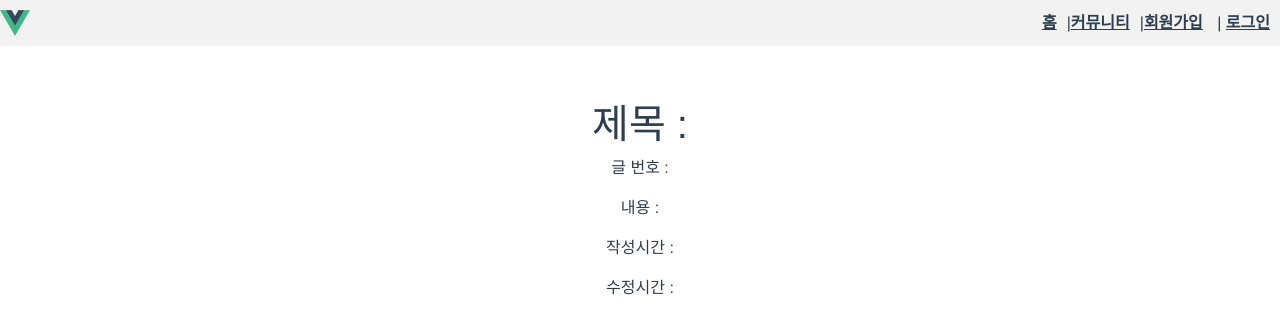
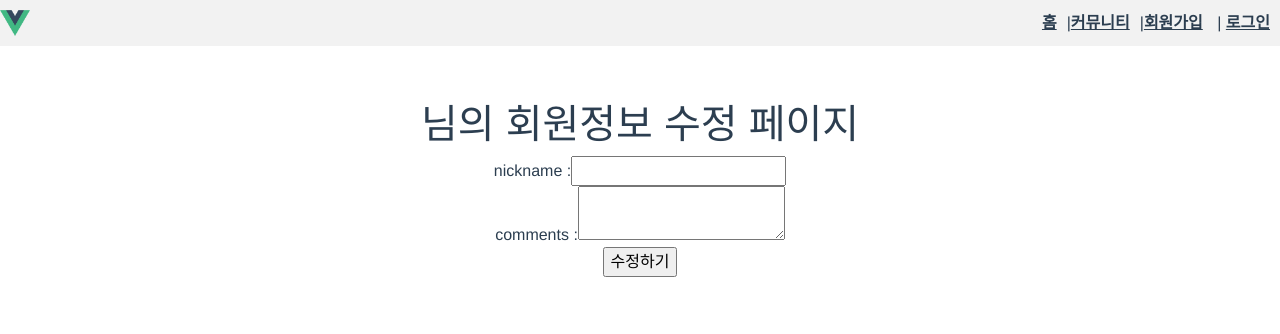
Before and after one commit to jwoohaha/final-pjt-front, a Vue app: page /updateuser in a window 1280 px wide. Shown: the top 334 px of the page. Built offline with nearby package versions, Linux system fonts and the light colour scheme; no server answers.

Commit message:
feat/profilepage

```diff
--- a/src/router/index.js
+++ b/src/router/index.js
@@ -11,6 +11,7 @@ import HomeView from '@/views/HomeView'
 import MovieDetailView from '@/views/MovieDetailView'
 import UserDataInput from '@/views/UserDataInput'
 import UserProfileView from '@/views/UserProfileView'
+import UpdateUserView from '@/views/UpdateUserView'
 
 
 Vue.use(VueRouter)
@@ -77,6 +78,12 @@ const routes = [
   },
 
   {
+    path: '/updateuser',
+    name: 'UpdateUserView',
+    component: UpdateUserView
+  },
+
+  {
     path: '/:id',
     name: 'DetailView',
     component: DetailView,
--- a/src/store/index.js
+++ b/src/store/index.js
@@ -105,14 +105,14 @@ export default new Vuex.Store({
       const username = payload.username
       const password1 = payload.password1
       const password2 = payload.password2
-      const nickname = payload.nickname
-      const profile = payload.profile
-      console.log('여기는 store', nickname, profile)
+      // const nickname = payload.nickname
+      // const profile = payload.profile
+      console.log('여기는 store', username)
       axios({
         method: 'post',
         url: `${API_URL}/accounts/signup/`,
         data: {
-          username, password1, password2, nickname, profile
+          username, password1, password2,
         }
       })
         .then((res) => {
@@ -144,6 +144,28 @@ export default new Vuex.Store({
         // 가능하면 password 지워주기
       })
     },
+    updateUser(context, payload) {
+      const username = context.state.username
+      const nickname = payload.nickname
+      const profile = payload.profile
+      console.log('여기는 store', username, nickname)
+      axios({
+        method: 'put',
+        url: `${API_URL}/accounts/test/update/`,
+        data: {
+          username, nickname, profile
+        },
+        headers: {
+          Authorization: `Token ${ context.state.token }`
+        }
+      })
+        .then(() => {
+        router.push({name : 'UserProfileView'})
+        })
+      .catch(() => {
+        router.push({name : 'UserProfileView'})
+      })
+    },
   },
   modules: {
   }
--- a/src/views/SignUpView.vue
+++ b/src/views/SignUpView.vue
@@ -11,11 +11,11 @@
       <label for="password2"> password confirmation : </label>
       <input type="password" id="password2" v-model="password2"><br>
 
-      <label for="nickname">nickname : </label>
+      <!-- <label for="nickname">nickname : </label>
       <input type="text" id="nickname" v-model="nickname"><br>
 
       <label for="profile">comments : </label>
-      <textarea id="profile" v-model="profile"></textarea><br>
+      <textarea id="profile" v-model="profile"></textarea><br> -->
 
       <!-- <label for="profile_img">profile picture: </label>
       <input type="file" id="profile_img" @change="handleFileUpload"><br> -->
@@ -33,8 +33,8 @@ export default {
       username: null,
       password1: null,
       password2: null,
-      nickname: null,
-      profile: null,
+      // nickname: null,
+      // profile: null,
       // profile_img: null
     }
   },
@@ -44,12 +44,12 @@ export default {
       const username = this.username
       const password1 = this.password1
       const password2 = this.password2
-      const nickname = this.nickname
-      const profile = this.profile
-      console.log('여기는 가입페이지', nickname)
+      // const nickname = this.nickname
+      // const profile = this.profile
+      // console.log('여기는 가입페이지', nickname)
 
       const payload = {
-        username, password1, password2,nickname, profile
+        username, password1, password2
       }
 
       this.$store.dispatch('signUp', payload)
--- /dev/null
+++ b/src/views/UpdateUserView.vue
@@ -0,0 +1,44 @@
+<template>
+  <div>
+    <h1>{{ this.$store.state.username }}님의 회원정보 수정 페이지</h1>
+    <form @submit.prevent="updateUser">
+
+      <label for="nickname">nickname : </label>
+      <input type="text" id="nickname" v-model="nickname"><br>
+
+      <label for="profile">comments : </label>
+      <textarea id="profile" v-model="profile"></textarea><br>
+
+      <!-- <label for="profile_img">profile picture: </label>
+      <input type="file" id="profile_img" @change="handleFileUpload"><br> -->
+
+      <input type="submit" value="수정하기">
+    </form>
+  </div>
+</template>
+
+<script>
+export default {
+  name: 'UpdateUserView',
+  data() {
+    return {
+      nickname: null,
+      profile: null,
+      // profile_img: null
+    }
+  },
+  methods: {
+    updateUser() {
+      const nickname = this.nickname
+      const profile = this.profile
+
+      const payload = {
+       nickname, profile
+      }
+
+      this.$store.dispatch('updateUser', payload)
+
+    }
+  }
+}
+</script>
--- a/src/views/UserProfileView.vue
+++ b/src/views/UserProfileView.vue
@@ -1,20 +1,52 @@
 <template>
   <div>
     <p>사용자의 아이디: {{ username }} </p>
-    <p>사용자의 토큰: {{ token }}</p>
+    <p>사용자의 닉네임: {{ nickname }}</p>
+    <p>자기소개: {{ profile }}</p>
+
+    <button @click="updateUser">회원정보 수정</button>
   </div>
 </template>
 
 <script>
-// import axios from 'axios';
-import { mapState } from 'vuex';
+import axios from 'axios';
+const API_URL = 'http://127.0.0.1:8000';
 
 export default {
-  computed: {
-  ...mapState(['username', 'token'])
-
+  name: 'UserProfileView',
+  data() {
+    return {
+      username: null,
+      nickname: null,
+      profile: null
+    }
   },
-};
+  created() {
+    this.getProfile();
+  },
+  methods: {
+    updateUser() {
+      this.$router.push({ name: 'UpdateUserView' });
+    },
+    getProfile(){
+      axios({
+        method: 'get',
+        url: `${API_URL}/accounts/test/update/`,
+        headers: {
+          Authorization: `Token ${this.$store.state.token}`
+        }
+      })
+      .then((response) => {
+        this.username = response.data.username;
+        this.nickname = response.data.nickname;
+        this.profile = response.data.profile;
+      })
+      .catch((error) => {
+        console.log(error);
+      });
+    }
+  }
+}
 </script>
 
 <style>
```
